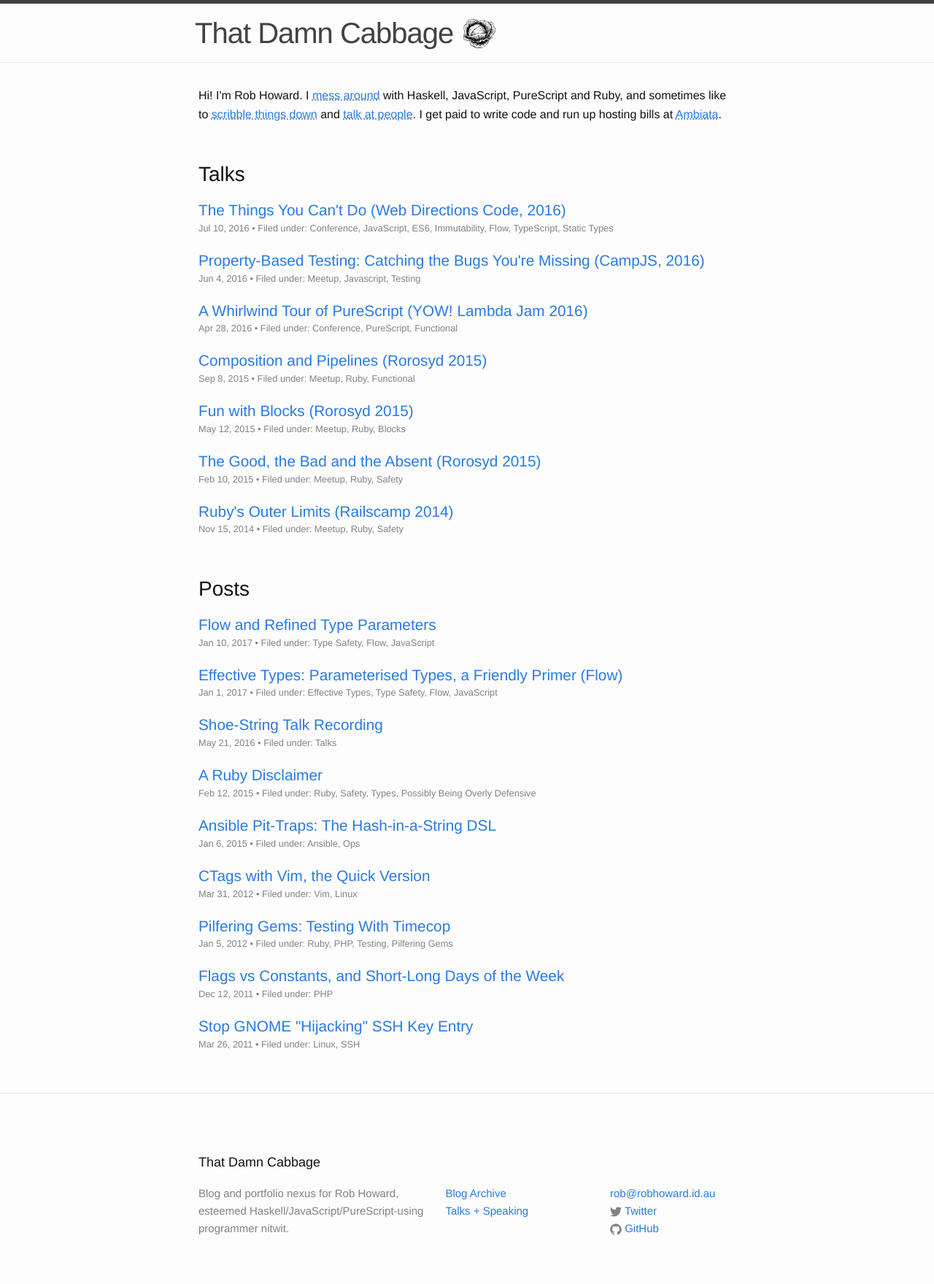
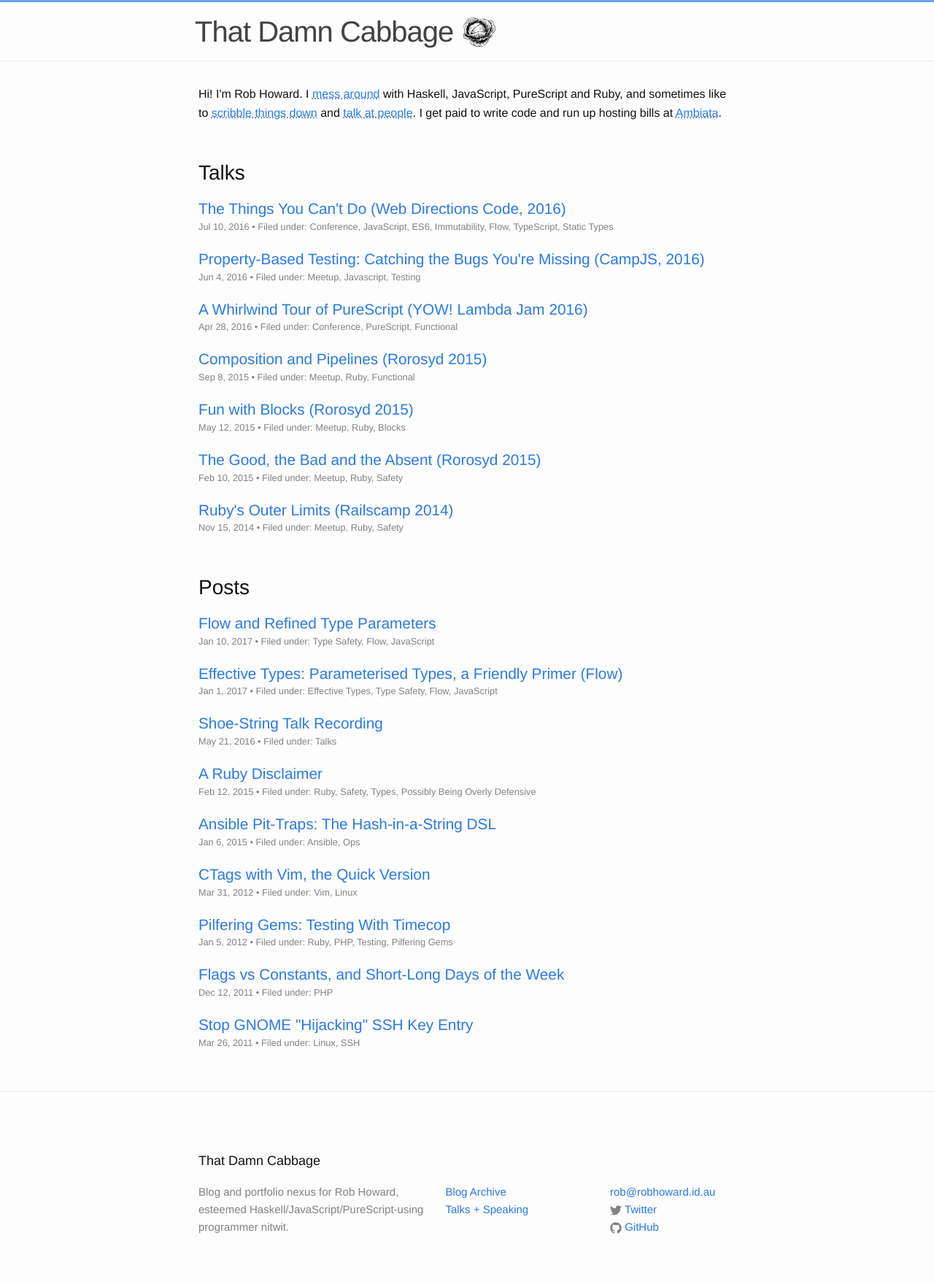
Before and after one commit to damncabbage/deadname.id.au, a Jekyll site: the page built from index.html, in a window 1280 px wide. Shown: the whole page at 73% size. Built offline with Jekyll 4.4.1, drawn with Linux system fonts in a browser that asks for light colours.

Commit message:
Lightens/colours page-top line bar.

```diff
--- a/_sass/_layout.scss
+++ b/_sass/_layout.scss
@@ -2,7 +2,7 @@
  * Site header
  */
 .site-header {
-    border-top: 5px solid $grey-color-dark;
+    border-top: 3px solid lighten($brand-color, 15%);
     border-bottom: 1px solid $grey-color-light;
     min-height: 56px;
 
--- a/css/main.scss
+++ b/css/main.scss
@@ -18,6 +18,7 @@ $background-color: #fdfdfd;
 $brand-color:      #2a7ae2;
 
 $grey-color:       #828282;
+$grey-color-lightish: lighten($grey-color, 25%);
 $grey-color-light: lighten($grey-color, 40%);
 $grey-color-dark:  darken($grey-color, 25%);
 
```
